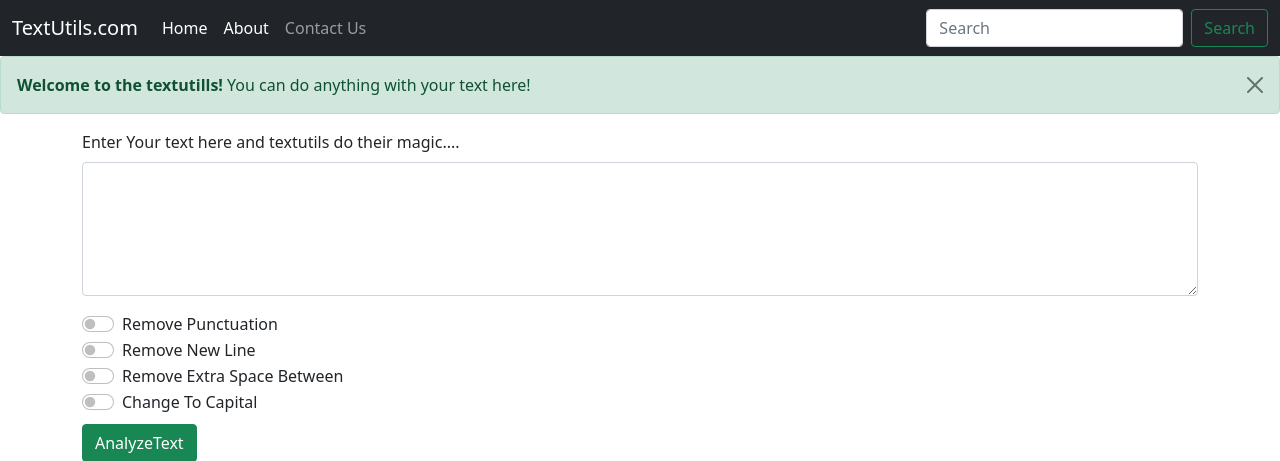
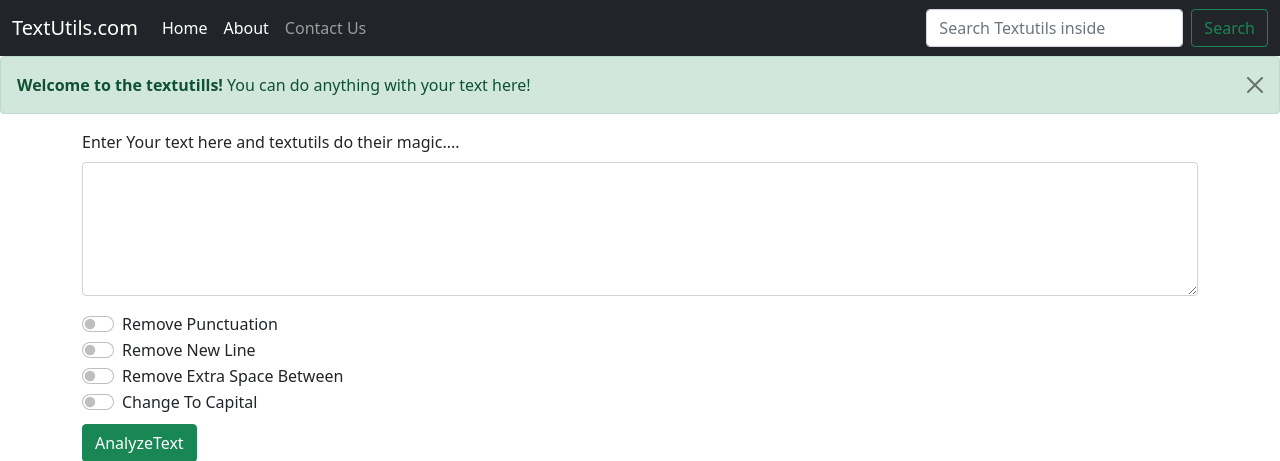
Before and after one commit to PulkitGupta09/TextUtilsWebsite, a Django app: page / in a window 1280 px wide. Shown: the top 461 px of the page. Run offline with Django 4.2, Linux system fonts and the light colour scheme.

Commit message:
changing placeholder search

```diff
--- a/templates/index.html
+++ b/templates/index.html
@@ -34,7 +34,7 @@
           </li>
         </ul>
         <form class="d-flex">
-          <input class="form-control me-2" type="search" placeholder="Search" aria-label="Search">
+          <input class="form-control me-2" type="search" placeholder="Search Textutils inside" aria-label="Search">
           <button class="btn btn-outline-success" type="submit">Search</button>
         </form>
       </div>
```
